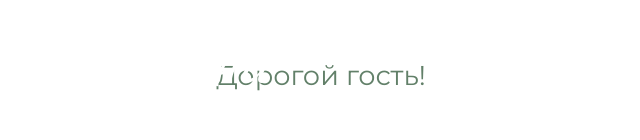
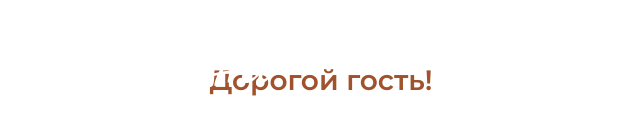
Before and after one commit to MaximMalyavko85/wedding, a React (Create React App) app: page / in a window 1280 px wide. Shown: the part 238-378 px from the top of the page, without its empty margins (319-959 px from the left). Built offline with nearby package versions, Linux system fonts and the light colour scheme.

Commit message:
FEAT: minore fixing

```diff
--- a/src/App.css
+++ b/src/App.css
@@ -209,6 +209,13 @@ button {
 
 .couple-section h3 {
   margin-top: 60px;
+}
+
+.couple-section h3 p{
+  font-size: 28px;
+  line-height: 34px;
+  font-weight: 600;
+  color: #a0522d;
 }
 
 .couple-section h5 {
--- a/src/components/CoupleSection.jsx
+++ b/src/components/CoupleSection.jsx
@@ -20,7 +20,7 @@ const guests = {
   silitskaia_elena: "Дорогая Елена",
   ludmila_konstantin: "Дорогие Людмила Сергеевна и Константин Станиславович",
   ivanova_anna: "Дорогая Анна Викторовна",
-  gunko_zinaida_vladimir: "Дорогая Зинаида Константиновна и Владимир Павлович",
+  gunko_zinaida_vladimir: "Дорогие Зинаида Константиновна и Владимир Павлович",
   tutin_sergey_valentina: "Дорогие Сергей Вячеславович и Валентина Степановна",
   baneckaya_irina_ivan: "Дорогие Ирина Адамовна и Иван Иванович",
   anna_ivanovna: "Дорогая Анна Ивановна",
```
